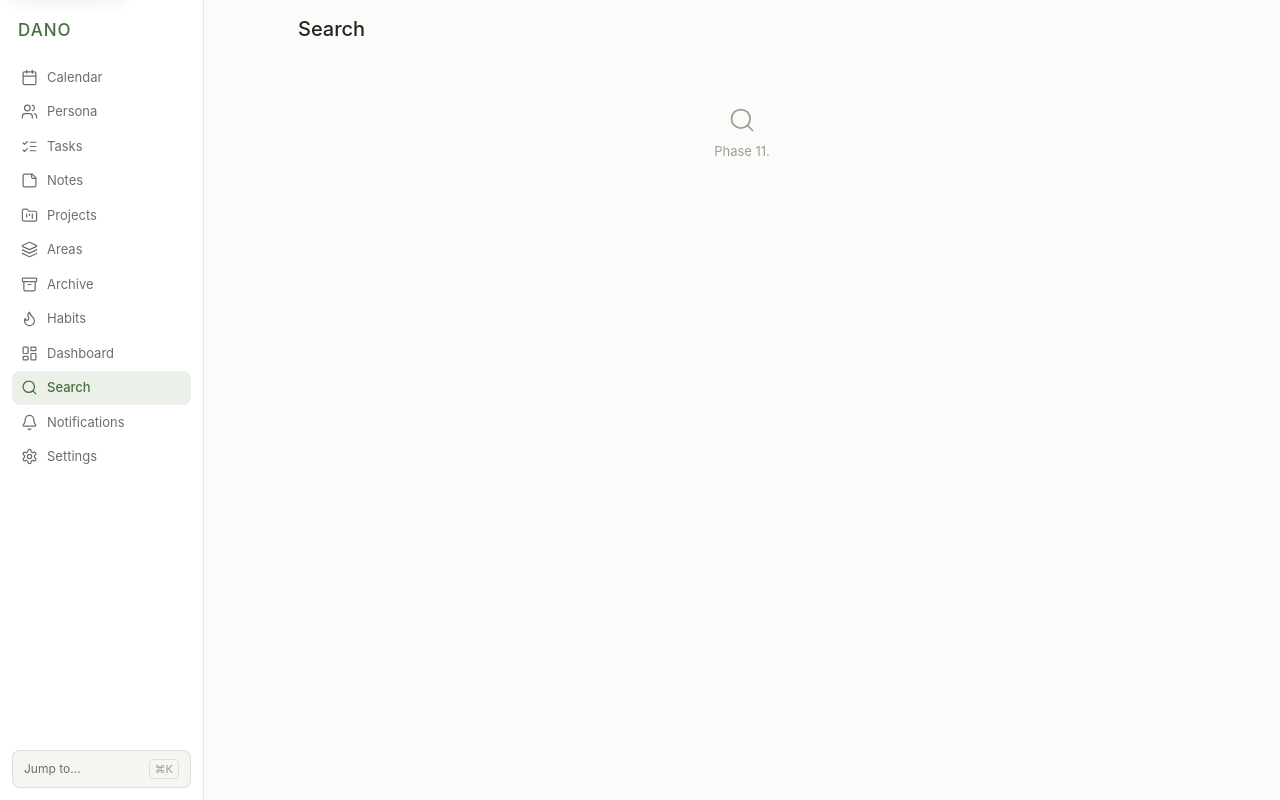
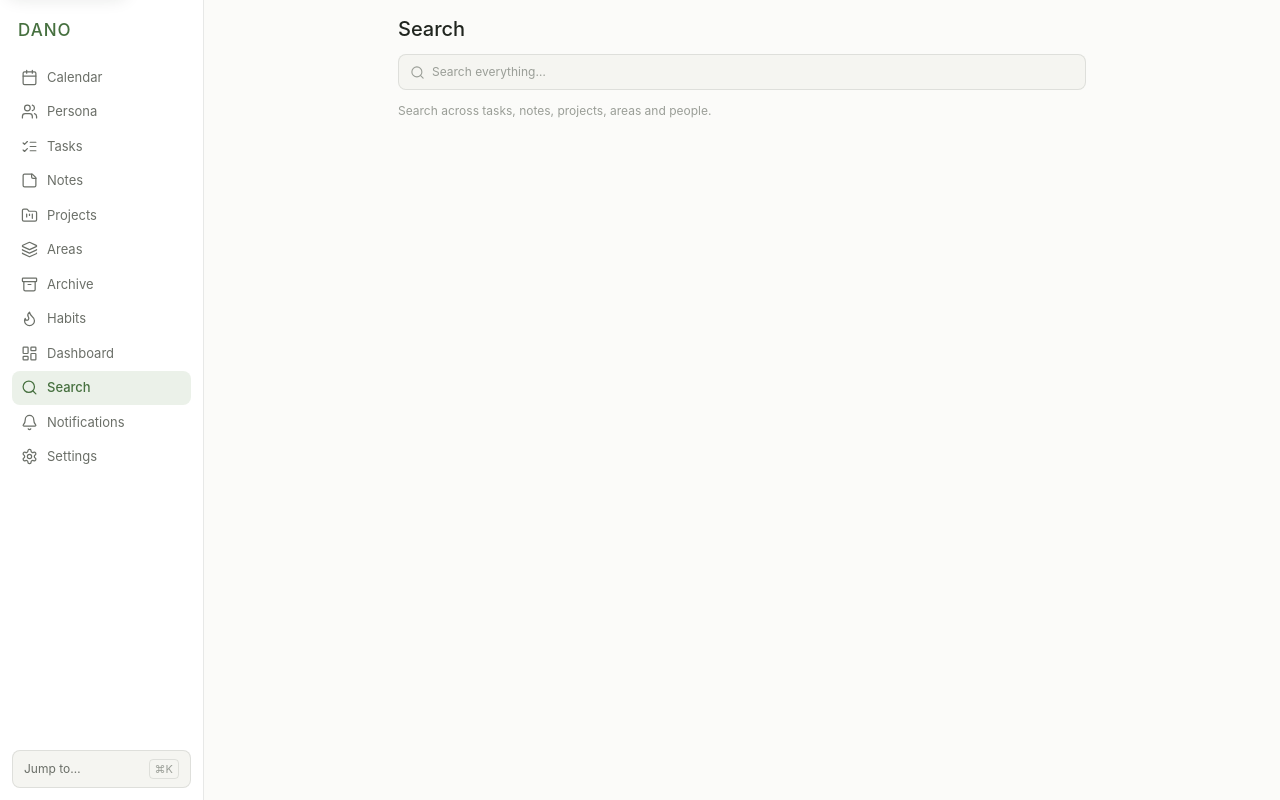
Before and after one commit to xUniti/dano, a SvelteKit app: page /search in a window 1280 px wide. Built offline with nearby package versions, Linux system fonts and the light colour scheme.

Commit message:
feat: global search across tasks, notes, projects, areas and people (phase 11)

```diff
--- a/src/routes/search/+page.svelte
+++ b/src/routes/search/+page.svelte
@@ -1,6 +1,130 @@
 <script lang="ts">
-	import ComingSoon from '$lib/shell/ComingSoon.svelte';
-	import { Search } from '@lucide/svelte';
+	import type { Component } from 'svelte';
+	import { tasks } from '$lib/tasks/store.svelte';
+	import { notes } from '$lib/notes/store.svelte';
+	import { projects } from '$lib/projects/store.svelte';
+	import { areas } from '$lib/areas/store.svelte';
+	import { persona } from '$lib/persona/store.svelte';
+	import { fullName } from '$lib/persona/types';
+	import { goto } from '$app/navigation';
+	import { Input } from '$lib/ui';
+	import { ListChecks, StickyNote, FolderKanban, Layers, Users, Search } from '@lucide/svelte';
+
+	type Result = { type: string; title: string; href: string; icon: Component };
+
+	let q = $state('');
+	const query = $derived(q.trim().toLowerCase());
+
+	const results = $derived.by<Result[]>(() => {
+		if (!query) return [];
+		const r: Result[] = [];
+		for (const t of tasks.tasks)
+			if (!t.archived && t.title.toLowerCase().includes(query))
+				r.push({ type: 'Task', title: t.title, href: `/tasks/${t.id}`, icon: ListChecks });
+		for (const n of notes.notes)
+			if (!n.archived && `${n.title} ${n.body} ${n.tags.join(' ')}`.toLowerCase().includes(query))
+				r.push({ type: 'Note', title: n.title || 'Untitled note', href: `/notes/${n.id}`, icon: StickyNote });
+		for (const p of projects.projects)
+			if (!p.archived && p.name.toLowerCase().includes(query))
+				r.push({ type: 'Project', title: p.name || 'Untitled project', href: `/projects/${p.id}`, icon: FolderKanban });
+		for (const a of areas.areas)
+			if (a.name.toLowerCase().includes(query))
+				r.push({ type: 'Area', title: a.name || 'Untitled area', href: `/areas/${a.id}`, icon: Layers });
+		for (const pe of persona.people)
+			if (`${fullName(pe)} ${pe.company ?? ''} ${pe.email ?? ''}`.toLowerCase().includes(query))
+				r.push({ type: 'Person', title: fullName(pe), href: `/persona?id=${pe.id}`, icon: Users });
+		return r;
+	});
 </script>
 
-<ComingSoon title="Search" icon={Search} note="Phase 11." />
+<div class="page">
+	<header class="ph"><h1>Search</h1></header>
+
+	<div class="search">
+		<Input bind:value={q} icon={Search} placeholder="Search everything…" label="Search" />
+	</div>
+
+	{#if !query}
+		<p class="hint">Search across tasks, notes, projects, areas and people.</p>
+	{:else if results.length === 0}
+		<p class="hint">No results for “{q}”.</p>
+	{:else}
+		<ul class="list">
+			{#each results as r, i (r.href + i)}
+				{@const Icon = r.icon}
+				<li>
+					<button class="row" onclick={() => goto(r.href)}>
+						<Icon size={16} strokeWidth={1.75} aria-hidden="true" />
+						<span class="t">{r.title}</span>
+						<span class="type">{r.type}</span>
+					</button>
+				</li>
+			{/each}
+		</ul>
+	{/if}
+</div>
+
+
+<style>
+	.page {
+		padding: var(--space-6) var(--space-6) var(--space-8);
+		max-width: 720px;
+		margin: 0 auto;
+	}
+	.ph h1 {
+		font-size: var(--text-xl);
+		margin-bottom: var(--space-5);
+	}
+	.search {
+		margin-bottom: var(--space-5);
+	}
+	.hint {
+		color: var(--text-3);
+		font-size: var(--text-sm);
+	}
+	.list {
+		list-style: none;
+		margin: 0;
+		padding: 0;
+		border: var(--border-w) solid var(--border);
+		border-radius: var(--radius-4);
+		overflow: hidden;
+	}
+	.list li + li .row {
+		border-top: var(--border-w) solid var(--border);
+	}
+	.row {
+		display: flex;
+		align-items: center;
+		gap: var(--space-3);
+		width: 100%;
+		padding: var(--row-pad-y) var(--space-5);
+		min-height: max(44px, var(--tap-min));
+		border: none;
+		background: transparent;
+		font: inherit;
+		text-align: left;
+		color: var(--text-2);
+		cursor: pointer;
+	}
+	.row:hover {
+		background: var(--surface-2);
+	}
+	.t {
+		flex: 1;
+		min-width: 0;
+		font-size: var(--text-base);
+		color: var(--text-1);
+		overflow: hidden;
+		text-overflow: ellipsis;
+		white-space: nowrap;
+	}
+	.type {
+		flex: none;
+		font-size: var(--text-xs);
+		color: var(--text-3);
+		background: var(--surface-2);
+		padding: 2px 8px;
+		border-radius: var(--radius-2);
+	}
+</style>
```
